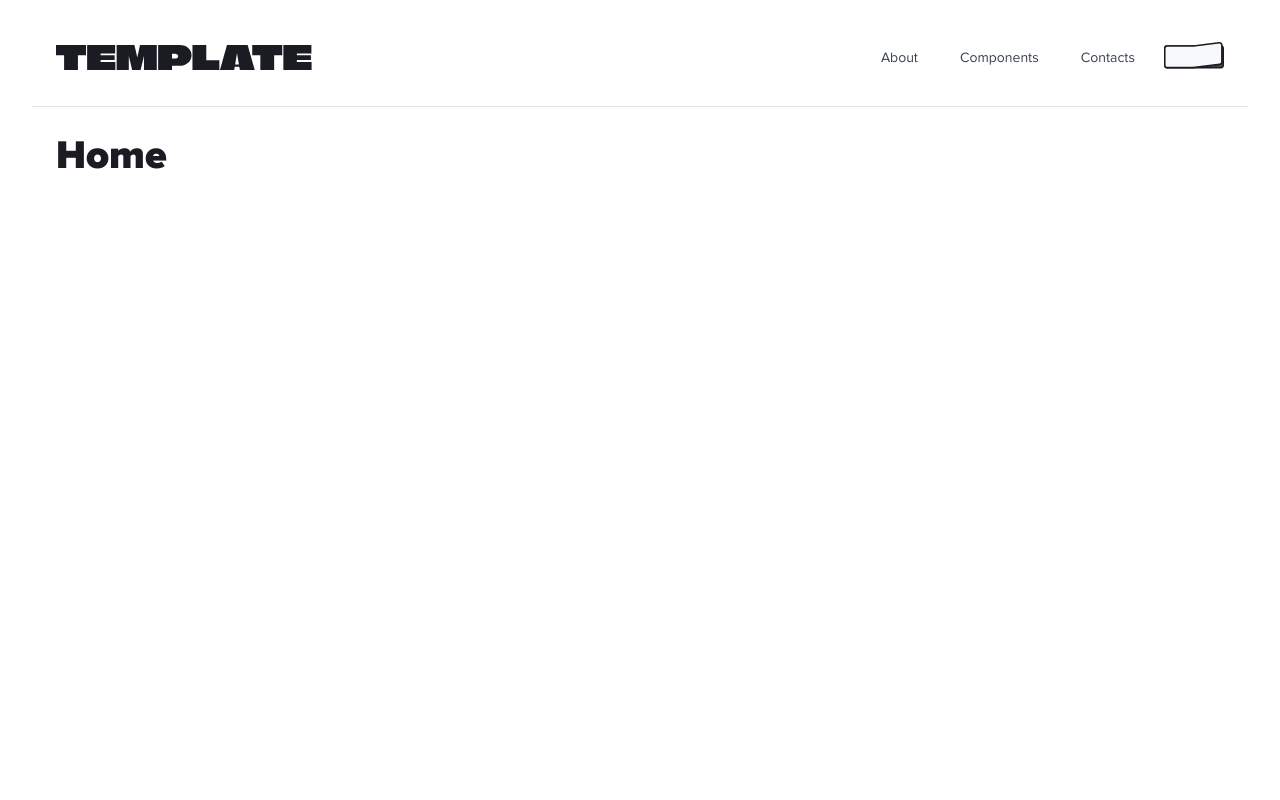
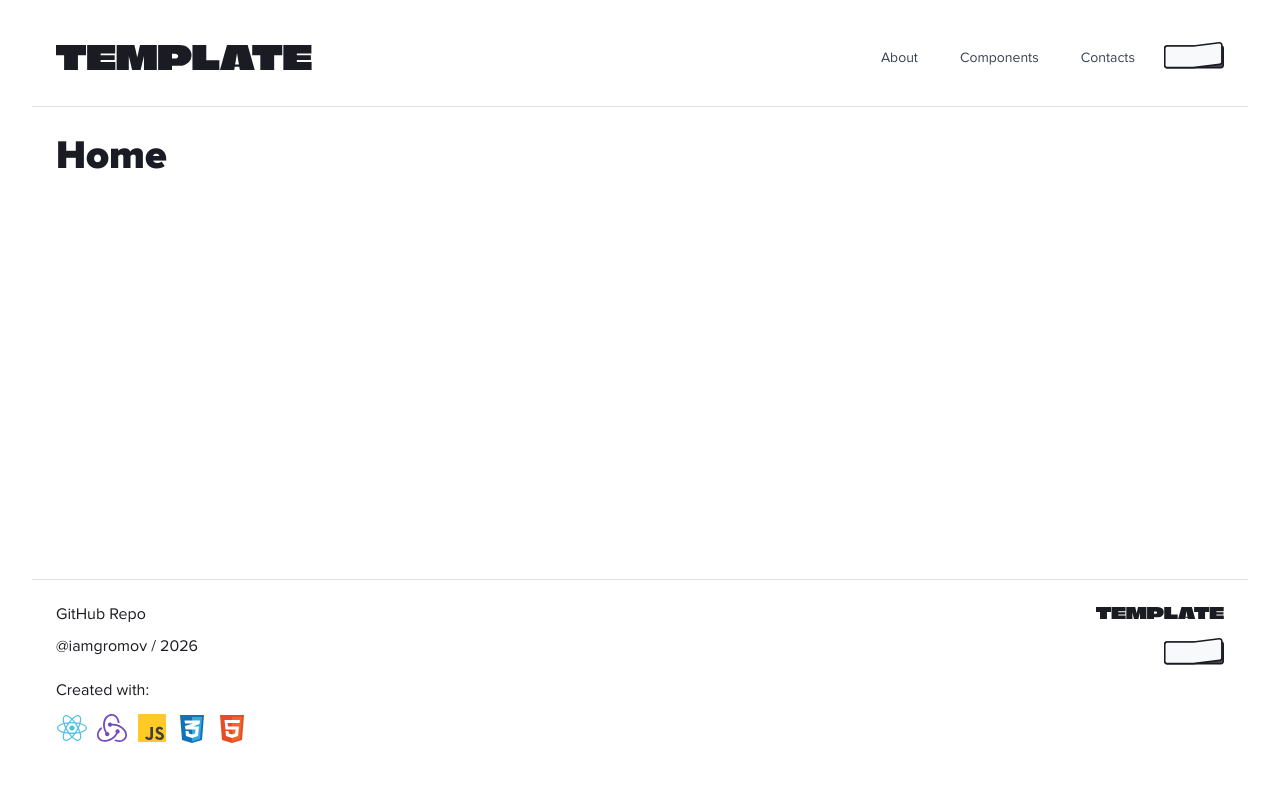
Before and after one commit to iamgromov/gargantua, a React (Vite) app: page / in a window 1280 px wide. Shown: the top 800 px of the page. Built offline with nearby package versions, Linux system fonts and the light colour scheme.

Commit message:
refactor: поправил конфиг стилей и лейаут

```diff
--- a/src/layout/Layout.module.scss
+++ b/src/layout/Layout.module.scss
@@ -1,9 +1,20 @@
 @use '../styles/variables' as *;
 
 .layout {
+  display: flex;
+
+  flex-direction: column;
+
   max-width: 1280px;
+  min-height: 100vh;
 
   margin: 0 auto;
+  padding: 0 $spacing-xl;
+  overflow-x: clip;
+}
 
-  padding: 0 $spacing-xl;
+.content {
+  flex: 1;
+
+  padding: $spacing-xl;
 }
--- a/src/layout/Layout.tsx
+++ b/src/layout/Layout.tsx
@@ -13,10 +13,11 @@ export const Layout: FC = () => {
     <div className={ styles.layout }>
       <Header />
 
-      <Outlet />
+      <main className={ styles.content }>
+        <Outlet />
+      </main>
 
       <Footer />
-
       <ScrollToTop />
     </div>
   );
--- a/src/pages/About/About.module.scss
+++ b/src/pages/About/About.module.scss
@@ -1,7 +1,5 @@
 @use '../../styles/variables' as *;
 
 .main {
-  min-height: calc(100vh - 80px);
-
-  padding: $spacing-xl;
+  // padding: $spacing-xl;
 }
--- a/src/pages/Components/Components.module.scss
+++ b/src/pages/Components/Components.module.scss
@@ -1,9 +1,7 @@
 @use '../../styles/variables' as *;
 
 .main {
-  min-height: calc(100vh - 80px);
-
-  padding: $spacing-xl;
+  // padding: $spacing-xl;
 
   & > span {
     margin-bottom: $spacing-xs;
--- a/src/pages/Home/Home.module.scss
+++ b/src/pages/Home/Home.module.scss
@@ -1,9 +1,7 @@
 @use '../../styles/variables' as *;
 
 .main {
-  min-height: calc(100vh - 80px);
-
-  padding: $spacing-xl;
+  // padding: $spacing-xl;
 
   & > span {
     margin-bottom: $spacing-xs;
@@ -18,7 +16,6 @@
   display: flex;
 
   align-items: center;
-
   gap: $spacing-xl;
 
   margin-bottom: $spacing-sm;
--- a/src/pages/NotFound/NotFound.module.scss
+++ b/src/pages/NotFound/NotFound.module.scss
@@ -1,7 +1,5 @@
 @use '../../styles/variables' as *;
 
 .main {
-  min-height: calc(100vh - 80px);
-
-  padding: $spacing-xl;
+  // padding: $spacing-xl;
 }
--- a/src/shared/ui/ThemeSwitcher/ThemeSwitcher.module.scss
+++ b/src/shared/ui/ThemeSwitcher/ThemeSwitcher.module.scss
@@ -3,7 +3,6 @@
 
 .wrapper {
   transition: all $transition-base;
-
   cursor: pointer;
 
   @include noselect;
```
Also changed, not shown: stylelint.config.js (+35 -40 lines).
